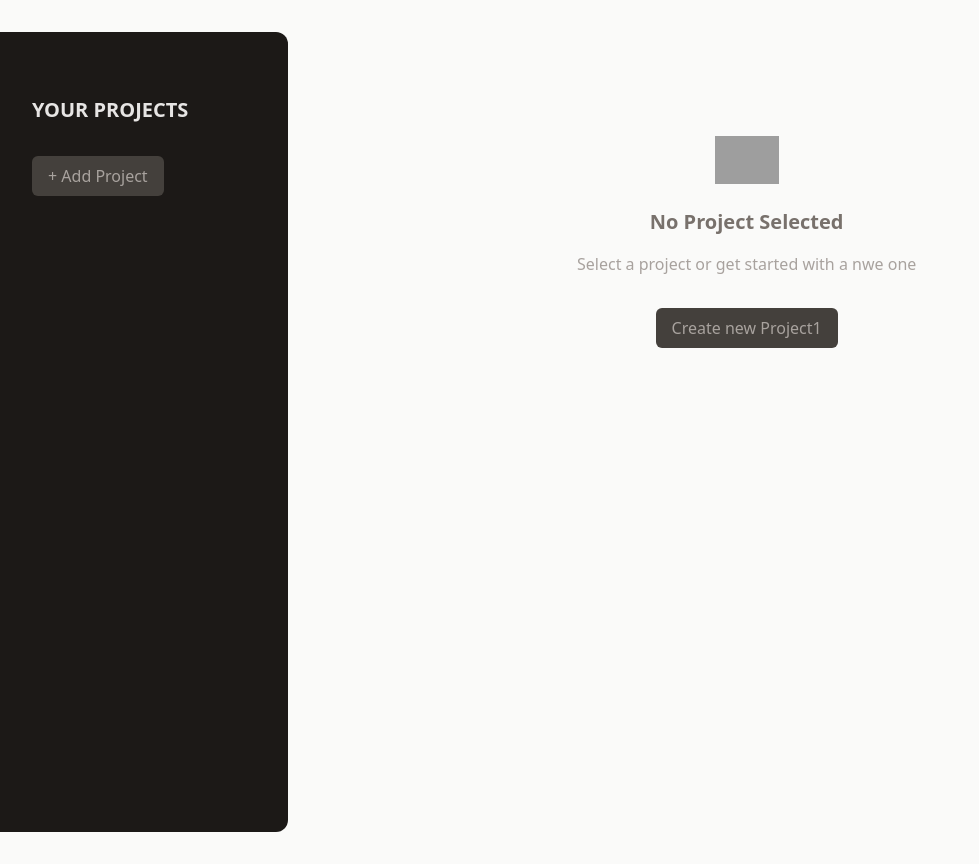
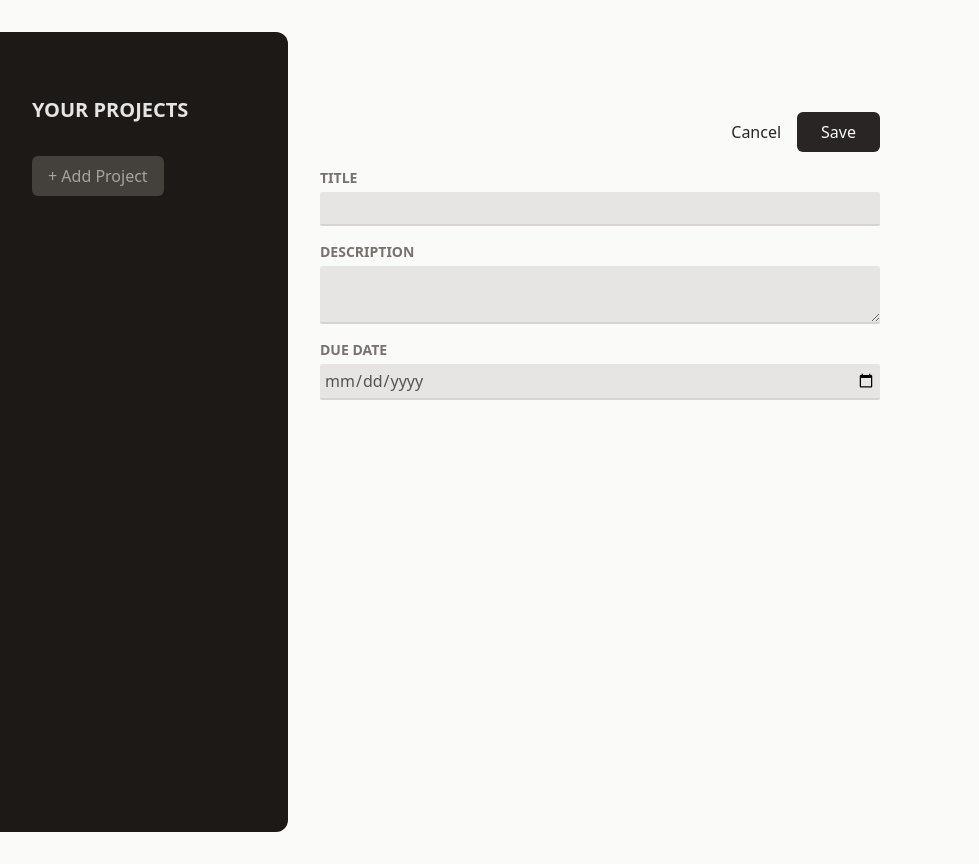
Before and after one commit to braverokmc79/react-project-management-app, a React (Vite) app: page / in a window 1280 px wide. Both pictures are taken after a click on the button "+ Add Project". Shown: the whole page, without its empty margins (0-979 px from the left). Built offline with nearby package versions, Linux system fonts and the light colour scheme; grey boxes are pictures that could not be loaded.

Commit message:
154.프로젝트 생성 핸들링 & UI 업데이트

```diff
--- a/src/App.jsx
+++ b/src/App.jsx
@@ -9,26 +9,47 @@ function App() {
     projects: [],
   });
 
-  function handleStartAddProject(cancel) {
+  function handleStartAddProject() {
     //여기서 null 은 프로젝트를 새롭게 추가한다는 것.
     setProjectsState((prevState) => {
       return {
         ...prevState,
-        selectedProjectId: cancel? undefined:null,
+        selectedProjectId: null,
       };
     });
   }
 
+
+  function handleAddProject(projectData){
+    setProjectsState(prevState=>{
+      const proejctId=Math.random();
+      const newProject ={
+        ...projectData,
+        id:proejctId
+      };
+
+      return {
+        ...prevState,
+        selectedProjectId: undefined,
+        projects: [...prevState.projects, newProject]
+      }
+    });
+
+  }
+
+  console.log("projectsState ", projectsState);
+
+
   let content;
   if (projectsState.selectedProjectId === null) {
-    content = <NewProject onStartAddProject={handleStartAddProject} />;
+    content = <NewProject onAdd={handleAddProject} />;
   } else if (projectsState.selectedProjectId === undefined) {
     content = <NoProjectSelect onStartAddProject={handleStartAddProject} />;
   }
 
   return (
     <main className="h-screen my-8 flex gap-8">
-      <ProjectsSidebar onStartAddProject={handleStartAddProject} />
+      <ProjectsSidebar onStartAddProject={handleStartAddProject}  projects={projectsState.projects}   />
       {content}
     </main>
   );
--- a/src/components/Input.jsx
+++ b/src/components/Input.jsx
@@ -1,14 +1,17 @@
-import React from 'react'
+import React, { forwardRef, useImperativeHandle, useRef } from 'react'
 
-const Input = ({label, textarea, ...props}) => {
+const Input =forwardRef ( ({label, textarea, ...props}, ref) => {
+
   const classes="w-full p-1 border-b-2 rounded-sm border-stone-300 bg-stone-200 text-stone-600 focus:outline-none focus:border-stone-600";
 
   return (
   <p className='flex flex-col gap-1 my-4'>
     <label className='text-sm font-bold uppercase text-stone-500'>{label}</label>
-    {textarea ? <textarea className={classes}  {...props} />  : <input  className={classes} {...props} />}
+    {textarea ? <textarea ref={ref}  className={classes}  {...props} />  : <input ref={ref}  className={classes} {...props} />}
   </p>
   )
-}
+
+
+});
 
 export default Input;
--- a/src/components/NewProject.jsx
+++ b/src/components/NewProject.jsx
@@ -1,27 +1,53 @@
+import React, { useEffect, useRef } from "react";
+import Input from "./Input";
 
-import React from 'react'
-import Input from './Input';
+const NewProject = ({ onAdd }) => {
+  const title = useRef();
+  const description = useRef();
+  const dueDate = useRef();
 
-const NewProject = ({}) => {
+  function handleSave() {
+    const enteredTitle=title.current.value;
+    const enteredDescription=description.current.value;
+    const enteredDueDate=dueDate.current.value;
+
+    //유효성 체크
+
+
+
+    const inputData={
+      title:enteredTitle,
+      description:enteredDescription,
+      dueDate:enteredDueDate
+    }
+    onAdd(inputData);
+  }
+
   return (
-    <div className='w-[35rem] mt-16'>
-        <menu className='flex items-center justify-end gap-4 my-4'>
+    <div className="w-[35rem] mt-16">
+      <menu className="flex items-center justify-end gap-4 my-4">
         <li>
-              <button className='text-stone-800 hover:text-stone-950'>Cancel</button>
+          <button className="text-stone-800 hover:text-stone-950">
+            Cancel
+          </button>
         </li>
         <li>
-              <button className='px-6 py-2 bg-stone-800 text-stone-50 hover:bg-stone-950  rounded-md'>Save</button>
+          <button
+            className="px-6 py-2 bg-stone-800 text-stone-50 hover:bg-stone-950  rounded-md"
+            onClick={handleSave}
+          >
+            Save
+          </button>
         </li>
       </menu>
 
       <div>
-            <Input label="Title" />
-            <Input label="Description"  textarea  />
-            <Input label="Due Date" />
-
+        <Input ref={title} label="Title" />
+        <Input ref={description} label="Description" textarea />
+        <Input type="date"  ref={dueDate} label="Due Date" />
       </div>
     </div>
-  )
-}
+  );
+};
 
 export default NewProject;
--- a/src/components/ProjectsSidebar.jsx
+++ b/src/components/ProjectsSidebar.jsx
@@ -1,6 +1,6 @@
 import Button from './Button'
 
-const ProjectsSidebar = ({onStartAddProject}) => {
+const ProjectsSidebar = ({onStartAddProject, projects}) => {
   return (
     <aside className='w-1/3  px-8 py-16 bg-stone-900 text-stone-50 md:w-72 rounded-r-xl'>
         <h2 className='mb-8 font-bold uppercase md:text-xl text-stone-200'>Your Projects</h2>
@@ -9,7 +9,18 @@ const ProjectsSidebar = ({onStartAddProject}) => {
             <Button onClick={onStartAddProject} >+ Add Project</Button>
 
         </div>
-        <ul></ul>
+        <ul className='mt-8'>
+          {projects.map(project=>{
+              return <li key={project.id}>
+                 <button className='w-full text-left px-2 py-1 rounded-sm my-1
+                         text-stone-400
+                         hover:text-stone-200
+                          hover:bg-stone-800 '>{project.title}</button>
+
+              </li>
+          })}
+
+        </ul>
     </aside>
   )
 }
```
Lines whose indentation alone changed are shown as unchanged.
